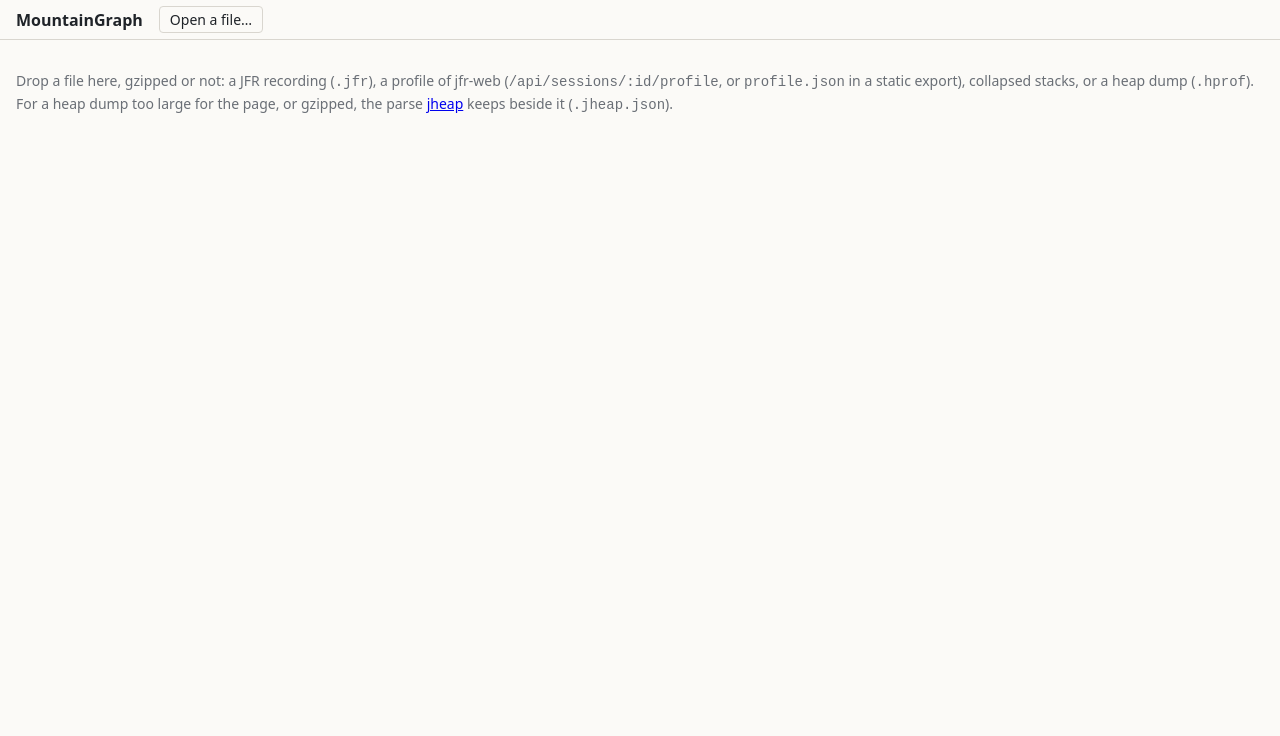
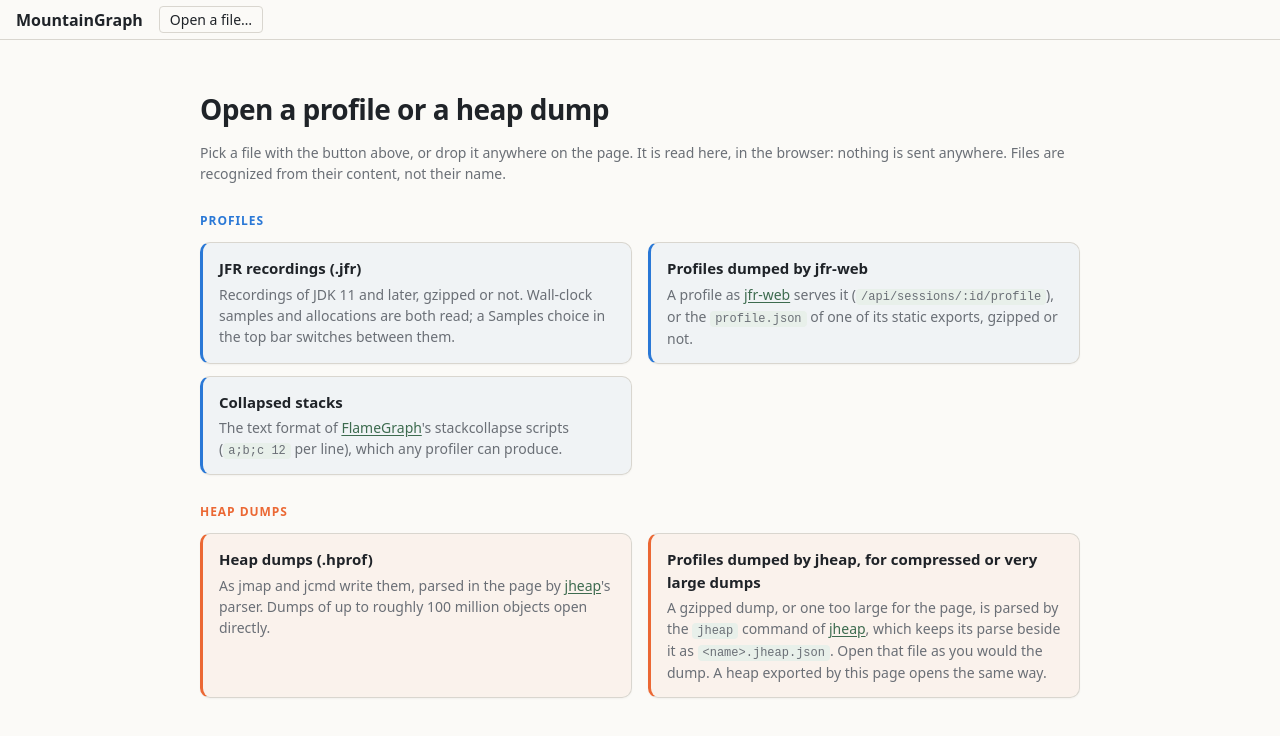
Before and after one commit to pcdv/mountain-graph, a website: page web/index.html in a window 1280 px wide. Drawn offline with Linux system fonts and the light colour scheme.

Commit message:
A Close button empties the page, and the empty page is a landing that lists the files it opens: JFR recordings, profiles of jfr-web, collapsed stacks, heap dumps, and the parse of jheap for the compressed or large ones, with links to the repos. The landing is HTML, a template in index.html that landing.js clones, so that its text reads and edits as text: a grid of cards under small section labels, a tint for each kind of file (blue for the profiles, orange for the heap), the accent colour on its links. Files are recognized from their content. A Prettier config close to the house style, for an editor's reformat

```diff
--- a/web/css/app.css
+++ b/web/css/app.css
@@ -242,6 +242,81 @@ main {
 }
 
 .muted {
+  color: var(--muted);
+}
+
+.landing {
+  display: grid;
+  grid-template-columns: repeat(auto-fit, minmax(300px, 1fr));
+  gap: 12px 16px;
+  max-width: 880px;
+  margin: 32px auto;
+}
+
+.landing > h2,
+.landing > p {
+  grid-column: 1 / -1;
+  margin: 0;
+}
+
+/* each kind of file has its tint: the time in blue, the memory in orange */
+.landing .profiles {
+  --tint: var(--series-1);
+}
+
+.landing .heap {
+  --tint: var(--series-2);
+}
+
+.landing > h2:first-child {
+  font-size: 28px;
+  letter-spacing: -0.02em;
+}
+
+.landing > h2:not(:first-child) {
+  margin-top: 16px;
+  font-size: 12px;
+  font-weight: 600;
+  letter-spacing: 0.08em;
+  text-transform: uppercase;
+  color: var(--tint, var(--accent));
+}
+
+.landing a {
+  color: var(--accent);
+  text-underline-offset: 2px;
+}
+
+.landing code {
+  padding: 1px 5px;
+  border-radius: 4px;
+  background: var(--drop);
+  font-size: 12px;
+}
+
+.landing .kind {
+  padding: 14px 16px;
+  border: 1px solid var(--line);
+  border-left: 3px solid var(--tint, var(--accent));
+  border-radius: 10px;
+  background: color-mix(in srgb, var(--tint, var(--accent)) 5%, transparent);
+  box-shadow: 0 1px 2px rgba(0, 0, 0, 0.04);
+  transition: border-color 0.15s, box-shadow 0.15s, transform 0.15s;
+}
+
+.landing .kind:hover {
+  border-color: var(--tint, var(--accent));
+  box-shadow: 0 4px 14px rgba(0, 0, 0, 0.08);
+  transform: translateY(-1px);
+}
+
+.landing .kind h3 {
+  margin: 0 0 4px;
+  font-size: 15px;
+}
+
+.landing .kind p {
+  margin: 0;
   color: var(--muted);
 }
 
--- a/web/index.html
+++ b/web/index.html
@@ -20,15 +20,53 @@
   <header>
     <h1>MountainGraph</h1>
     <label class="button">Open a file… <input id="picker" type="file"></label>
+    <button id="close" class="button" type="button" hidden title="Close the graph">Close</button>
     <div id="bar"></div>
   </header>
   <div id="timeline" hidden></div>
-  <main id="main">
-    <p class="muted">Drop a file here, gzipped or not: a JFR recording (<code>.jfr</code>), a profile of jfr-web
-      (<code>/api/sessions/:id/profile</code>, or <code>profile.json</code> in a static export), collapsed stacks,
-      or a heap dump (<code>.hprof</code>). For a heap dump too large for the page, or gzipped, the parse
-      <a href="https://github.com/pcdv/jheap">jheap</a> keeps beside it (<code>.jheap.json</code>).</p>
-  </main>
+  <main id="main"></main>
+  <!-- shown while no file is open (landing.js) -->
+  <template id="landing">
+    <div class="landing">
+      <h2>Open a profile or a heap dump</h2>
+      <p class="muted">Pick a file with the button above, or drop it anywhere on the page. It is read here, in the
+        browser: nothing is sent anywhere. Files are recognized from their content, not their name.</p>
+
+      <h2 class="profiles">Profiles</h2>
+      <section class="kind profiles">
+        <h3>JFR recordings (.jfr)</h3>
+        <p>Recordings of JDK 11 and later, gzipped or not. Wall-clock samples and allocations are both read; a
+          Samples choice in the top bar switches between them.</p>
+      </section>
+      <section class="kind profiles">
+        <h3>Profiles dumped by jfr-web</h3>
+        <p>A profile as <a href="https://github.com/pcdv/jfr-web" target="_blank" rel="noopener">jfr-web</a> serves
+          it (<code>/api/sessions/:id/profile</code>), or the <code>profile.json</code> of one of its static exports,
+          gzipped or not.</p>
+      </section>
+      <section class="kind profiles">
+        <h3>Collapsed stacks</h3>
+        <p>The text format of
+          <a href="https://github.com/brendangregg/FlameGraph" target="_blank" rel="noopener">FlameGraph</a>'s
+          stackcollapse scripts (<code>a;b;c 12</code> per line), which any profiler can produce.</p>
+      </section>
+
+      <h2 class="heap">Heap dumps</h2>
+      <section class="kind heap">
+        <h3>Heap dumps (.hprof)</h3>
+        <p>As jmap and jcmd write them, parsed in the page by
+          <a href="https://github.com/pcdv/jheap" target="_blank" rel="noopener">jheap</a>'s parser. Dumps of up to
+          roughly 100 million objects open directly.</p>
+      </section>
+      <section class="kind heap">
+        <h3>Profiles dumped by jheap, for compressed or very large dumps</h3>
+        <p>A gzipped dump, or one too large for the page, is parsed by the <code>jheap</code> command of
+          <a href="https://github.com/pcdv/jheap" target="_blank" rel="noopener">jheap</a>, which keeps its parse
+          beside it as <code>&lt;name&gt;.jheap.json</code>. Open that file as you would the dump. A heap exported by
+          this page opens the same way.</p>
+      </section>
+    </div>
+  </template>
   <div id="progress" hidden>
     <div class="progress-text"></div>
     <div class="progress-bar"><div class="progress-fill"></div></div>
--- /dev/null
+++ b/web/js/landing.js
@@ -0,0 +1,7 @@
+// @ts-check
+import {$} from './lib/dom.js';
+
+/** @returns {Node} what the page shows while no file is open, from its template in index.html */
+export function landing() {
+  return $('landing', HTMLTemplateElement).content.cloneNode(true);
+}
--- a/web/js/main.js
+++ b/web/js/main.js
@@ -9,6 +9,7 @@ import {$, h, replace} from './lib/dom.js';
 import {loadFile, loadParse} from './load.js';
 import {stopParsing} from './hprof/dump.js';
 import {keepFile, lastFile, lastInterval, forgetFile} from './last-file.js';
+import {landing} from './landing.js';
 import {anonymizing} from './components/anonymizing.js';
 import {screenshotKeys} from './components/screenshot.js';
 import {showSamples} from './kinds/samples.js';
@@ -17,6 +18,7 @@ import {showHeap} from './kinds/heap.js';
 /** @typedef {import('./load.js').Parse} Parse */
 
 const picker = $('picker', HTMLInputElement);
+const closeButton = $('close', HTMLButtonElement);
 const progress = $('progress', HTMLElement);
 const progressText = /** @type {HTMLElement} */ (progress.querySelector('.progress-text'));
 const progressFill = /** @type {HTMLElement} */ (progress.querySelector('.progress-fill'));
@@ -30,6 +32,9 @@ const page = {
   remember: () => {},
   reopen: () => current && (current instanceof File ? open(current, true) : openParse(current)),
 };
+
+closeButton.addEventListener('click', close);
+show(landing());
 
 picker.addEventListener('change', () => {
   if (picker.files && picker.files[0])
@@ -84,6 +89,9 @@ async function open(file, again = false) {
   try {
     const loaded = await loadFile(file, {anonymous: anonymizing(), onProgress: showProgress});
     progress.hidden = true;
+    // closed, or another file opened, while this one was read
+    if (current !== file)
+      return;
     if (loaded.kind === 'heap') {
       // a dump's parse is kept, not the dump: parsing it again takes as long as the first time
       if (loaded.parse)
@@ -130,12 +138,30 @@ function openParse(parse, restored = false) {
 
 /** @param {string} message what the page does, until it shows the file */
 function clear(message) {
+  show(h('p', {class: 'muted'}, message));
+  closeButton.hidden = false;
+}
+
+/** @param {Node} content what the page shows in place of a view */
+function show(content) {
   page.relayout = () => {};
+  page.remember = () => {};
   page.main.classList.remove('stage');
   replace(page.bar);
   replace(page.strip);
   page.strip.hidden = true;
-  replace(page.main, h('p', {class: 'muted'}, message));
+  replace(page.main, content);
+}
+
+/** Closes the graph: the page shows what it reads again, and does not reopen the file on reload. */
+function close() {
+  stopParsing();
+  current = null;
+  picker.value = '';
+  progress.hidden = true;
+  closeButton.hidden = true;
+  show(landing());
+  forgetFile();
 }
 
 /**
```
Also changed, not shown: AGENTS.md (+3 -1 lines), .prettierrc.json (added).
